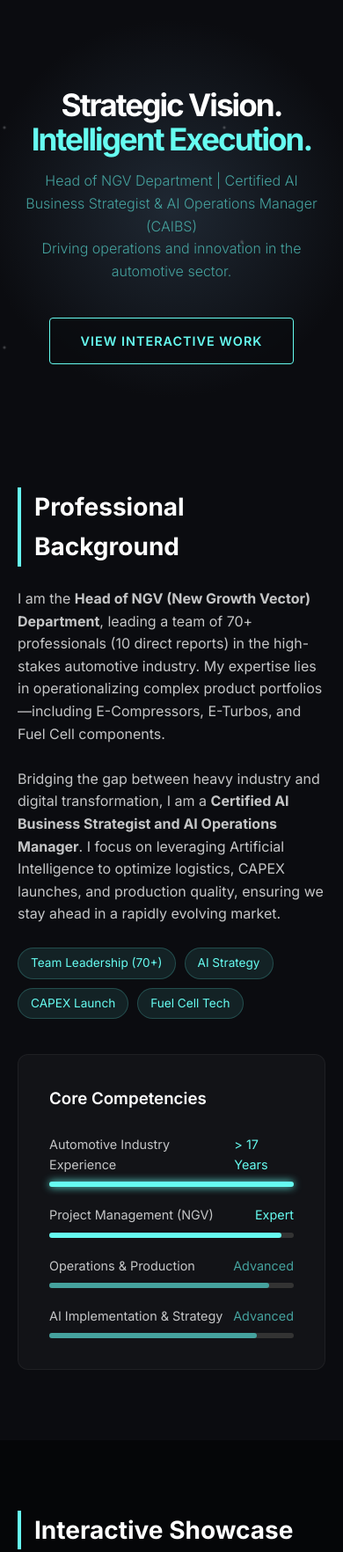
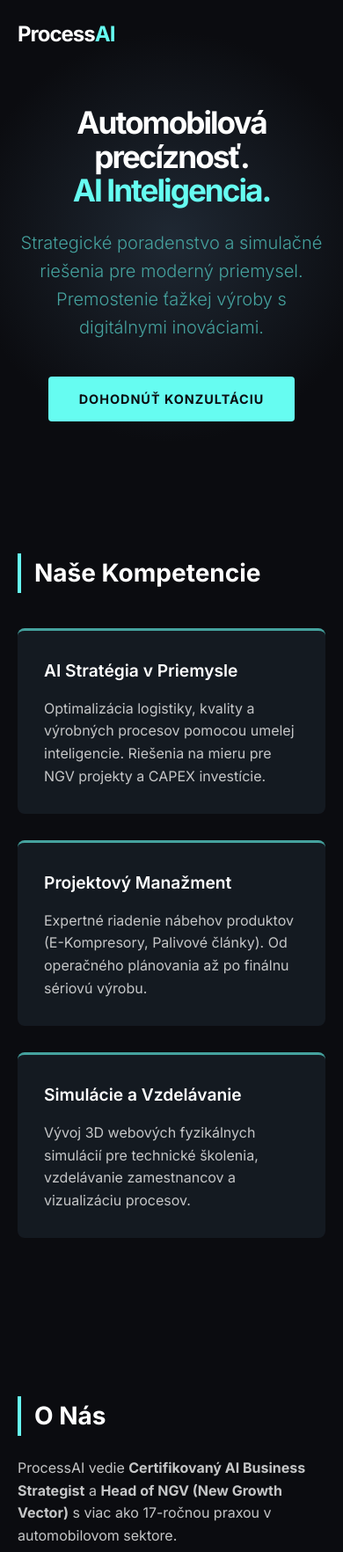
Before and after one commit to kovalcik123-cloud/processAI, a plain HTML site: page index.html in a window 390 px wide. Shown: the top 1764 px of the page at 88% size. Drawn offline with Linux system fonts and the light colour scheme.

Commit message:
Update index.html

```diff
--- a/index.html
+++ b/index.html
@@ -1,12 +1,12 @@
 <!DOCTYPE html>
-<html lang="en">
+<html lang="sk">
 <head>
     <meta charset="UTF-8">
     <meta name="viewport" content="width=device-width, initial-scale=1.0">
-    <meta name="description" content="Portfolio of an NGV Operations Manager and AI Business Strategist.">
-    <title>Project & AI Strategy Portfolio</title>
+    <meta name="description" content="ProcessAI - Strategické AI poradenstvo a priemyselné simulácie. Optimalizácia procesov pre automotive.">
+    <title>ProcessAI | Strategické riešenia</title>
 
-    <!-- Fonts: Inter for a clean, technical look -->
+    <!-- Fonts: Inter pre čistý, technický vzhľad -->
     <link rel="preconnect" href="https://fonts.googleapis.com">
     <link rel="preconnect" href="https://fonts.gstatic.com" crossorigin>
     <link href="https://fonts.googleapis.com/css2?family=Inter:wght@300;400;600;700&display=swap" rel="stylesheet">
@@ -16,12 +16,12 @@
         :root {
             --bg-color: #0b0c10;
             --card-bg: #1f2833;
-            --accent-primary: #66fcf1; /* Cyan for Tech/AI feel */
+            --accent-primary: #66fcf1; /* Cyan pre Tech/AI feel */
             --accent-secondary: #45a29e;
             --text-main: #c5c6c7;
             --text-white: #ffffff;
             --font-main: 'Inter', sans-serif;
-            --spacing-section: 80px;
+            --spacing-section: 90px;
         }
 
         /* --- RESET & BASE STYLES --- */
@@ -60,44 +60,66 @@
             padding: var(--spacing-section) 0;
         }
 
+        /* --- NAV BAR --- */
+        nav {
+            position: absolute;
+            top: 0;
+            left: 0;
+            width: 100%;
+            padding: 20px 0;
+            z-index: 10;
+        }
+
+        .nav-content {
+            display: flex;
+            justify-content: space-between;
+            align-items: center;
+        }
+
+        .logo {
+            font-size: 1.5rem;
+            font-weight: 700;
+            color: var(--text-white);
+            letter-spacing: -1px;
+        }
+
+        .logo span { color: var(--accent-primary); }
+
         /* --- HEADER / HERO SECTION --- */
         header {
-            min-height: 90vh; /* Changed from 100vh to ensure it fits well on all screens */
+            min-height: 85vh;
             display: flex;
             align-items: center;
             justify-content: center;
             position: relative;
             background: radial-gradient(circle at 50% 50%, #1f2833 0%, #0b0c10 70%);
             text-align: center;
-            padding-top: 60px; /* Add padding for mobile nav if needed later */
+            padding-top: 80px;
         }
 
-        /* Animated background elements (Stars/Particles hint) */
         header::before {
             content: '';
             position: absolute;
             top: 0; left: 0; width: 100%; height: 100%;
             background-image:
-                radial-gradient(white, rgba(255,255,255,.2) 2px, transparent 3px),
                 radial-gradient(white, rgba(255,255,255,.15) 1px, transparent 2px),
-                radial-gradient(white, rgba(255,255,255,.1) 2px, transparent 3px);
-            background-size: 550px 550px, 350px 350px, 250px 250px;
-            background-position: 0 0, 40px 60px, 130px 270px;
+                radial-gradient(white, rgba(255,255,255,.1) 1px, transparent 2px);
+            background-size: 550px 550px, 250px 250px;
+            background-position: 0 0, 40px 60px;
             opacity: 0.3;
             z-index: 0;
         }
 
         .hero-content {
             z-index: 1;
-            /* Animation Fixed */
-            animation: fadeInUp 1.5s ease-out forwards;
-            opacity: 0; /* Starts hidden, animates to visible */
+            animation: fadeInUp 1.2s ease-out forwards;
+            opacity: 0;
         }
 
         .hero-title {
             font-size: 3.5rem;
             color: var(--text-white);
-            margin-bottom: 1rem;
+            margin-bottom: 1.5rem;
             letter-spacing: -2px;
             line-height: 1.1;
         }
@@ -119,23 +141,45 @@
         .cta-button {
             display: inline-block;
             padding: 14px 35px;
-            border: 1px solid var(--accent-primary);
-            color: var(--accent-primary);
+            background-color: var(--accent-primary);
+            color: #0b0c10;
             border-radius: 4px;
-            font-weight: 600;
+            font-weight: 700;
             text-transform: uppercase;
             letter-spacing: 1px;
             font-size: 0.9rem;
-            background: rgba(11, 12, 16, 0.8); /* Slight dark bg to pop over stars */
+            transition: 0.3s ease;
         }
 
         .cta-button:hover {
-            background: rgba(102, 252, 241, 0.1);
+            background-color: #45a29e;
             transform: translateY(-3px);
-            box-shadow: 0 0 20px rgba(102, 252, 241, 0.3);
+            box-shadow: 0 0 20px rgba(102, 252, 241, 0.4);
         }
 
-        /* --- ABOUT SECTION --- */
+        /* --- SERVICES SECTION --- */
+        .services-grid {
+            display: grid;
+            grid-template-columns: repeat(3, 1fr);
+            gap: 30px;
+            margin-top: 40px;
+        }
+
+        .service-card {
+            background: rgba(31, 40, 51, 0.5);
+            padding: 30px;
+            border-radius: 8px;
+            border-top: 3px solid var(--accent-secondary);
+        }
+
+        .service-title {
+            color: var(--text-white);
+            font-size: 1.2rem;
+            margin-bottom: 15px;
+            font-weight: 600;
+        }
+
+        /* --- ABOUT / LEADERSHIP SECTION --- */
         .about-grid {
             display: grid;
             grid-template-columns: 1fr 1fr;
@@ -193,7 +237,6 @@
             border-color: var(--accent-secondary);
         }
 
-        /* Card Visual Container */
         .card-visual {
             height: 200px;
             background: linear-gradient(135deg, #2c3e50, #000000);
@@ -202,30 +245,26 @@
             justify-content: center;
             color: rgba(255,255,255,0.8);
             position: relative;
-            overflow: hidden; /* Ensures image zoom stays within borders */
+            overflow: hidden;
         }
 
-        /* New Image Styling */
         .project-img {
             position: absolute;
             top: 0; left: 0;
             width: 100%; height: 100%;
-            object-fit: cover; /* Ensures image fills space without distortion */
+            object-fit: cover;
             z-index: 10;
             transition: transform 0.5s ease;
         }
 
-        /* Zoom effect on hover */
         .project-card:hover .project-img {
             transform: scale(1.05);
         }
 
-        /* Ensure fallback icon is behind image */
         .fallback-icon {
             z-index: 1;
         }
 
-        /* Overlay effect on hover - Updated to work with images */
         .card-visual::after {
             content: '';
             position: absolute;
@@ -233,14 +272,13 @@
             background: rgba(102, 252, 241, 0.15);
             opacity: 0;
             transition: opacity 0.3s ease;
-            z-index: 11; /* Above the image */
+            z-index: 11;
             pointer-events: none;
         }
         .project-card:hover .card-visual::after {
             opacity: 1;
         }
 
-        /* Specific visual tweaks for space apps (Fallbacks) */
         .visual-solar { background: radial-gradient(circle at 30% 50%, #e67e22, #000); }
         .visual-earth { background: linear-gradient(to top right, #000, #2980b9); }
 
@@ -278,15 +316,24 @@
             color: var(--text-white);
         }
 
-        /* --- FOOTER --- */
+        /* --- CONTACT & FOOTER --- */
+        .contact-section {
+            text-align: center;
+            background: #08090c;
+            border-top: 1px solid rgba(255,255,255,0.05);
+        }
+
         footer {
             text-align: center;
-            padding: 60px 0;
-            margin-top: 50px;
-            border-top: 1px solid rgba(255,255,255,0.05);
-            font-size: 0.9rem;
-            opacity: 0.6;
-            background: #08090c;
+            padding: 40px 0;
+            font-size: 0.8rem;
+            opacity: 0.5;
+            background: #050608;
+        }
+
+        .impressum {
+            margin-top: 20px;
+            font-size: 0.75rem;
         }
 
         /* --- ANIMATIONS --- */
@@ -297,12 +344,9 @@
 
         /* --- MOBILE TWEAKS --- */
         @media (max-width: 768px) {
-            header {
-                min-height: auto;
-                padding: 100px 0 60px 0;
-            }
+            header { min-height: auto; padding: 120px 0 60px 0; }
             .hero-title { font-size: 2.2rem; }
-            .hero-subtitle { font-size: 1rem; }
+            .services-grid { grid-template-columns: 1fr; }
             .about-grid { grid-template-columns: 1fr; gap: 40px; }
             .section-title { font-size: 1.75rem; }
         }
@@ -310,68 +354,95 @@
 </head>
 <body>
 
+    <nav>
+        <div class="container nav-content">
+            <div class="logo">Process<span>AI</span></div>
+        </div>
+    </nav>
+
     <!-- HERO SECTION -->
     <header>
         <div class="container hero-content">
-            <h1 class="hero-title">Strategic Vision.<br><span>Intelligent Execution.</span></h1>
+            <h1 class="hero-title">Automobilová precíznosť.<br><span>AI Inteligencia.</span></h1>
             <p class="hero-subtitle">
-                Head of NGV Department | Certified AI Business Strategist & AI Operations Manager (CAIBS)<br>
-                Driving operations and innovation in the automotive sector.
+                Strategické poradenstvo a simulačné riešenia pre moderný priemysel.<br>
+                Premostenie ťažkej výroby s digitálnymi inováciami.
             </p>
-            <a href="#portfolio" class="cta-button">View Interactive Work</a>
+            <a href="mailto:info@processai.sk" class="cta-button">Dohodnúť konzultáciu</a>
         </div>
     </header>
 
-    <!-- ABOUT SECTION -->
+    <!-- SERVICES SECTION -->
+    <section>
+        <div class="container">
+            <h2 class="section-title">Naše Kompetencie</h2>
+            <div class="services-grid">
+                <div class="service-card">
+                    <h3 class="service-title">AI Stratégia v Priemysle</h3>
+                    <p>Optimalizácia logistiky, kvality a výrobných procesov pomocou umelej inteligencie. Riešenia na mieru pre NGV projekty a CAPEX investície.</p>
+                </div>
+                <div class="service-card">
+                    <h3 class="service-title">Projektový Manažment</h3>
+                    <p>Expertné riadenie nábehov produktov (E-Kompresory, Palivové články). Od operačného plánovania až po finálnu sériovú výrobu.</p>
+                </div>
+                <div class="service-card">
+                    <h3 class="service-title">Simulácie a Vzdelávanie</h3>
+                    <p>Vývoj 3D webových fyzikálnych simulácií pre technické školenia, vzdelávanie zamestnancov a vizualizáciu procesov.</p>
+                </div>
+            </div>
+        </div>
+    </section>
+
+    <!-- LEADERSHIP SECTION -->
     <section id="about">
         <div class="container">
             <div class="about-grid">
                 <div class="about-text">
-                    <h2 class="section-title">Professional Background</h2>
+                    <h2 class="section-title">O Nás</h2>
                     <p>
-                        I am the <strong>Head of NGV (New Growth Vector) Department</strong>, leading a team of 70+ professionals (10 direct reports) in the high-stakes automotive industry. My expertise lies in operationalizing complex product portfolios—including E-Compressors, E-Turbos, and Fuel Cell components.
+                        ProcessAI vedie <strong>Certifikovaný AI Business Strategist</strong> a <strong>Head of NGV (New Growth Vector)</strong> s viac ako 17-ročnou praxou v automobilovom sektore.
                     </p>
                     <br>
                     <p>
-                        Bridging the gap between heavy industry and digital transformation, I am a <strong>Certified AI Business Strategist and AI Operations Manager</strong>. I focus on leveraging Artificial Intelligence to optimize logistics, CAPEX launches, and production quality, ensuring we stay ahead in a rapidly evolving market.
+                        Spájame hlboké prevádzkové skúsenosti – riadenie tímov nad 70 ľudí a dodávky high-tech komponentov ako Fuel Cell technológie – s modernou digitálnou stratégiou. Naším poslaním je modernizovať priemyselné workflow prostredníctvom inteligentných aplikácií.
                     </p>
 
                     <div class="badge-container">
-                        <span class="badge">Team Leadership (70+)</span>
-                        <span class="badge">AI Strategy</span>
-                        <span class="badge">CAPEX Launch</span>
-                        <span class="badge">Fuel Cell Tech</span>
+                        <span class="badge">Certified AI Operations Manager</span>
+                        <span class="badge">Automotive Expert (>17 rokov)</span>
+                        <span class="badge">NGV Špecialista</span>
                     </div>
                 </div>
+
                 <!-- Skill Visualization -->
                 <div style="background: rgba(255,255,255,0.03); padding: 35px; border-radius: 12px; border: 1px solid rgba(255,255,255,0.05);">
-                    <h3 style="color:white; margin-bottom: 25px; font-weight:600;">Core Competencies</h3>
+                    <h3 style="color:white; margin-bottom: 25px; font-weight:600;">Kľúčové oblasti</h3>
                     <ul style="display: flex; flex-direction: column; gap: 20px;">
                         <li>
                             <div style="display: flex; justify-content: space-between; margin-bottom: 8px; font-size: 0.9rem;">
-                                <span>Automotive Industry Experience</span>
-                                <span style="color: var(--accent-primary)">> 17 Years</span>
+                                <span>Skúsenosti v Automotive</span>
+                                <span style="color: var(--accent-primary)">> 17 rokov</span>
                             </div>
                             <div style="width: 100%; height: 6px; background: #333; border-radius: 3px;"><div style="width: 100%; height: 100%; background: var(--accent-primary); border-radius: 3px; box-shadow: 0 0 10px var(--accent-primary);"></div></div>
                         </li>
                         <li>
                             <div style="display: flex; justify-content: space-between; margin-bottom: 8px; font-size: 0.9rem;">
-                                <span>Project Management (NGV)</span>
+                                <span>Projektový Manažment (NGV)</span>
                                 <span style="color: var(--accent-primary)">Expert</span>
                             </div>
                             <div style="width: 100%; height: 6px; background: #333; border-radius: 3px;"><div style="width: 95%; height: 100%; background: var(--accent-primary); border-radius: 3px;"></div></div>
                         </li>
                         <li>
                             <div style="display: flex; justify-content: space-between; margin-bottom: 8px; font-size: 0.9rem;">
-                                <span>Operations & Production</span>
-                                <span style="color: var(--accent-secondary)">Advanced</span>
+                                <span>Operatíva & Výroba</span>
+                                <span style="color: var(--accent-secondary)">Pokročilý</span>
                             </div>
                             <div style="width: 100%; height: 6px; background: #333; border-radius: 3px;"><div style="width: 90%; height: 100%; background: var(--accent-secondary); border-radius: 3px;"></div></div>
                         </li>
                         <li>
                             <div style="display: flex; justify-content: space-between; margin-bottom: 8px; font-size: 0.9rem;">
-                                <span>AI Implementation & Strategy</span>
-                                <span style="color: var(--accent-secondary)">Advanced</span>
+                                <span>AI Implementácia & Stratégia</span>
+                                <span style="color: var(--accent-secondary)">Pokročilý</span>
                             </div>
                             <div style="width: 100%; height: 6px; background: #333; border-radius: 3px;"><div style="width: 85%; height: 100%; background: var(--accent-secondary); border-radius: 3px;"></div></div>
                         </li>
@@ -381,12 +452,12 @@
         </div>
     </section>
 
-    <!-- PORTFOLIO / SHOWCASE SECTION -->
+    <!-- SHOWCASE SECTION -->
     <section id="portfolio" style="background-color: #050608;">
         <div class="container">
-            <h2 class="section-title">Interactive Showcase</h2>
+            <h2 class="section-title">Technická Ukážka</h2>
             <p style="max-width: 600px; margin-bottom: 40px; color: #aab;">
-                Beyond operations management, I build educational physics simulations. These projects demonstrate technical versatility in 3D rendering and logic.
+                ProcessAI vyvíja interaktívne simulačné nástroje na vizualizáciu komplexných konceptov. Nižšie sú príklady nasadených edukačných aplikácií.
             </p>
 
             <div class="portfolio-grid">
@@ -394,22 +465,16 @@
                 <!-- Project 1 -->
                 <article class="project-card">
                     <div class="card-visual visual-solar">
-                        <!-- Graceful Fallback Image Logic:
-                             If the image loads, it covers the icon.
-                             If it fails (onerror), it hides itself and reveals the icon/gradient. -->
                         <img src="screenshots/solar.png" alt="Solar System 3D Interface" class="project-img" onerror="this.style.display='none'">
-
-                        <!-- Fallback Icon (Visible if image missing) -->
                         <svg class="fallback-icon" width="64" height="64" viewBox="0 0 24 24" fill="none" stroke="white" stroke-width="1.5" stroke-linecap="round" stroke-linejoin="round"><circle cx="12" cy="12" r="10"/><path d="M2 12h20"/><path d="M12 2a15.3 15.3 0 0 1 4 10 15.3 15.3 0 0 1-4 10 15.3 15.3 0 0 1-4-10 15.3 15.3 0 0 1 4-10z"/></svg>
                     </div>
                     <div class="card-content">
                         <h3 class="card-title">Solar System 3D</h3>
                         <p class="card-desc">
-                            A fully interactive 3D model of our solar system. Built to visualize planetary orbits and scale, utilizing web-based 3D rendering engines.
+                            Interaktívne 3D prostredie pre vizualizáciu orbitálnej mechaniky. Ukážka schopností vo webovom renderovaní a dátovej logike.
                         </p>
                         <a href="https://kovalcik123-cloud.github.io/solar-system-school/" target="_blank" class="card-link">
-                            Launch Simulation
-                            <svg width="16" height="16" viewBox="0 0 24 24" fill="none" stroke="currentColor" stroke-width="2" stroke-linecap="round" stroke-linejoin="round"><path d="M18 13v6a2 2 0 0 1-2 2H5a2 2 0 0 1-2-2V8a2 2 0 0 1 2-2h6"/><polyline points="15 3 21 3 21 9"/><line x1="10" y1="14" x2="21" y2="3"/></svg>
+                            Spustiť simuláciu &rarr;
                         </a>
                     </div>
                 </article>
@@ -417,20 +482,16 @@
                 <!-- Project 2 -->
                 <article class="project-card">
                     <div class="card-visual visual-earth">
-                        <!-- Image Logic -->
                         <img src="screenshots/earth.png" alt="Earth Tilt UI" class="project-img" onerror="this.style.display='none'">
-
-                        <!-- Fallback Icon -->
                         <svg class="fallback-icon" width="64" height="64" viewBox="0 0 24 24" fill="none" stroke="white" stroke-width="1.5" stroke-linecap="round" stroke-linejoin="round"><circle cx="12" cy="12" r="5"/><path d="M12 1v2"/><path d="M12 21v2"/><path d="M4.22 4.22l1.42 1.42"/><path d="M18.36 18.36l1.42 1.42"/><path d="M1 12h2"/><path d="M21 12h2"/><path d="M4.22 19.78l1.42-1.42"/><path d="M18.36 5.64l1.42-1.42"/></svg>
                     </div>
                     <div class="card-content">
                         <h3 class="card-title">Earth Tilt Simulation</h3>
                         <p class="card-desc">
-                            A physics-based demonstration focusing on the Earth's axial tilt. Visually explains the mechanics behind the changing seasons.
+                            Fyzikálna demonštrácia axiálneho sklonu Zeme. Zamerané na real-time renderovanie a užívateľské vstupy premenných.
                         </p>
                         <a href="https://kovalcik123-cloud.github.io/Earth-tilt/" target="_blank" class="card-link">
-                            Launch Simulation
-                            <svg width="16" height="16" viewBox="0 0 24 24" fill="none" stroke="currentColor" stroke-width="2" stroke-linecap="round" stroke-linejoin="round"><path d="M18 13v6a2 2 0 0 1-2 2H5a2 2 0 0 1-2-2V8a2 2 0 0 1 2-2h6"/><polyline points="15 3 21 3 21 9"/><line x1="10" y1="14" x2="21" y2="3"/></svg>
+                            Spustiť simuláciu &rarr;
                         </a>
                     </div>
                 </article>
@@ -439,10 +500,24 @@
         </div>
     </section>
 
-    <!-- FOOTER -->
+    <!-- CONTACT & FOOTER -->
+    <section class="contact-section">
+        <div class="container">
+            <h2 class="section-title" style="text-align: center; border: none; font-size: 1.8rem;">Pripravení optimalizovať?</h2>
+            <a href="mailto:info@processai.sk" class="cta-button" style="margin-top: 20px;">Kontaktovať ProcessAI</a>
+        </div>
+    </section>
+
     <footer>
         <div class="container">
-            <p>&copy; 2025 Project & AI Strategy Portfolio. All rights reserved.</p>
+            <p>&copy; 2025 ProcessAI. Všetky práva vyhradené.</p>
+
+            <!-- LEGAL IMPRESSUM (Povinné pre SK firmy) -->
+            <div class="impressum">
+                <p>ProcessAI [Názov právneho subjektu: Meno Priezvisko - Živnosť alebo s.r.o.]</p>
+                <p>Adresa: [Tvoja Ulica a Číslo], [Mesto], Slovensko</p>
+                <p>IČO: [Doplniť po založení] | DIČ: [Doplniť po založení]</p>
+            </div>
         </div>
     </footer>
 
```
